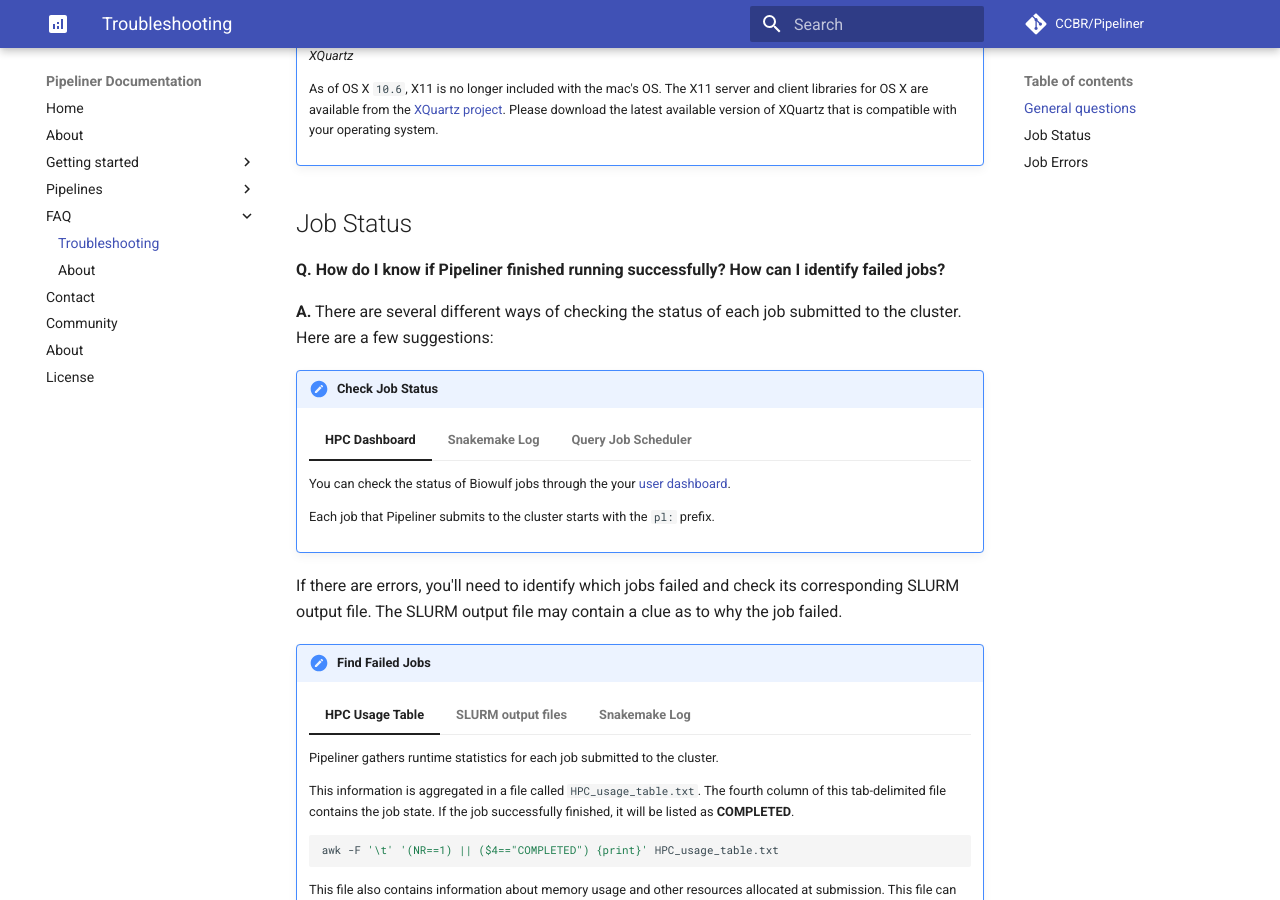
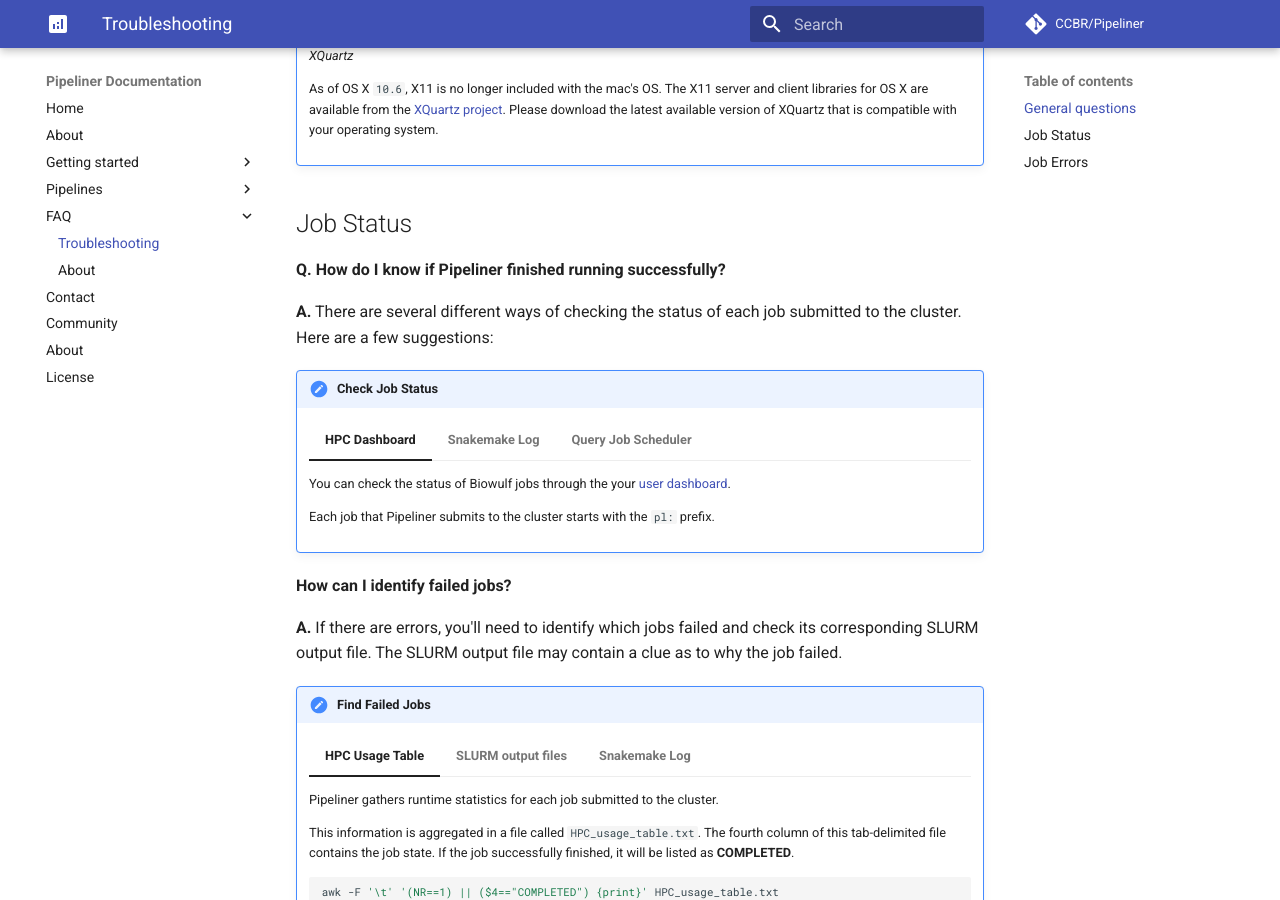
Before and after one commit to skchronicles/pipeliner-docs, an MkDocs documentation site: the page built from docs/troubleshooting.md, in a window 1280 px wide and 900 px high, scrolled down 836 px. Built offline with MkDocs 1.6.1 and Material for MkDocs 9.7.7, drawn with Linux system fonts in a browser that asks for light colours; comment, search, counter and statistics services are not loaded; part of the change alters nothing that is shown.

Commit message:
Adding new question to FAQ

```diff
--- a/docs/troubleshooting.md
+++ b/docs/troubleshooting.md
@@ -56,7 +56,7 @@ If you are still receiving error messages, this is an indication that you do not
 
 ## Job Status
 
-**Q. How do I know if Pipeliner finished running successfully? How can I identify failed jobs?**
+**Q. How do I know if Pipeliner finished running successfully?**
 
 **A.** There are several different ways of checking the status of each job submitted to the cluster.
 Here are a few suggestions:
@@ -95,7 +95,10 @@ Here are a few suggestions:
         Each job that Pipeliner submits to the cluster starts with the `pl:` prefix.
 
 
-If there are errors, you'll need to identify which jobs failed and check its corresponding SLURM output file. The SLURM output file may contain a clue as to why the job failed.
+**How can I identify failed jobs?**
+
+**A.** If there are errors, you'll need to identify which jobs failed and check its corresponding SLURM output file.
+The SLURM output file may contain a clue as to why the job failed.
 
 !!! Failed-jobs "Find Failed Jobs"
 
```
